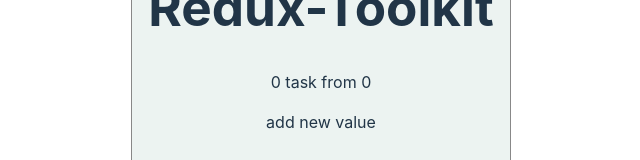
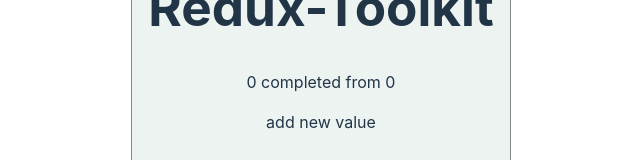
Before and after one commit to danielu96/Redux-Toolkit, a React (Vite) app: page / in a window 1280 px wide. Shown: the part 202-362 px from the top of the page, without its empty margins (319-959 px from the left). Built offline with nearby package versions, Linux system fonts and the light colour scheme.

Commit message:
completed from added

```diff
--- a/src/App.jsx
+++ b/src/App.jsx
@@ -59,7 +59,7 @@
   return (
     <div className="App">
      <h1>Redux-Toolkit</h1>
-     <div>{numberComplete} task from {tasks.length}</div>
+     <div>{numberComplete} completed from {tasks.length}</div>
    <ToDo />
    <div  style={{height:'220px' }}>
       { currentItems.map((task,id) => (
```
